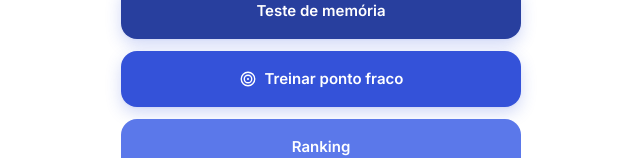
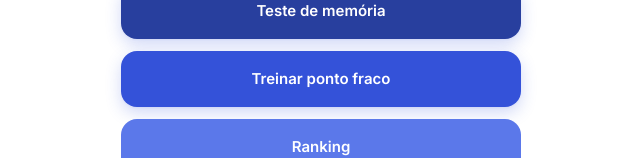
Before and after one commit to freefireomestrejv-u/dhl, a React (Vite) app: page / in a window 1280 px wide. Shown: the part 406-564 px from the top of the page, without its empty margins (319-959 px from the left). Built offline with nearby package versions, Linux system fonts and the light colour scheme; no server answers.

Commit message:
Atualizar o Home.jsx

```diff
--- a/src/pages/Home.jsx
+++ b/src/pages/Home.jsx
@@ -1,5 +1,4 @@
 import Button from "../components/Button";
-import { IconTarget } from "../components/icons";
 
 export default function Home({
   onPlay,
@@ -38,12 +37,7 @@ export default function Home({
         <Button variant="primaryDark" className="w-full" onClick={onPlay}>
           Teste de memória
         </Button>
-        <Button
-          variant="primary"
-          className="w-full"
-          icon={<IconTarget className="size-4.5" />}
-          onClick={onWeakSpot}
-        >
+        <Button variant="primary" className="w-full" onClick={onWeakSpot}>
           Treinar ponto fraco
         </Button>
         <Button variant="tint" className="w-full" onClick={onRanking}>
```
